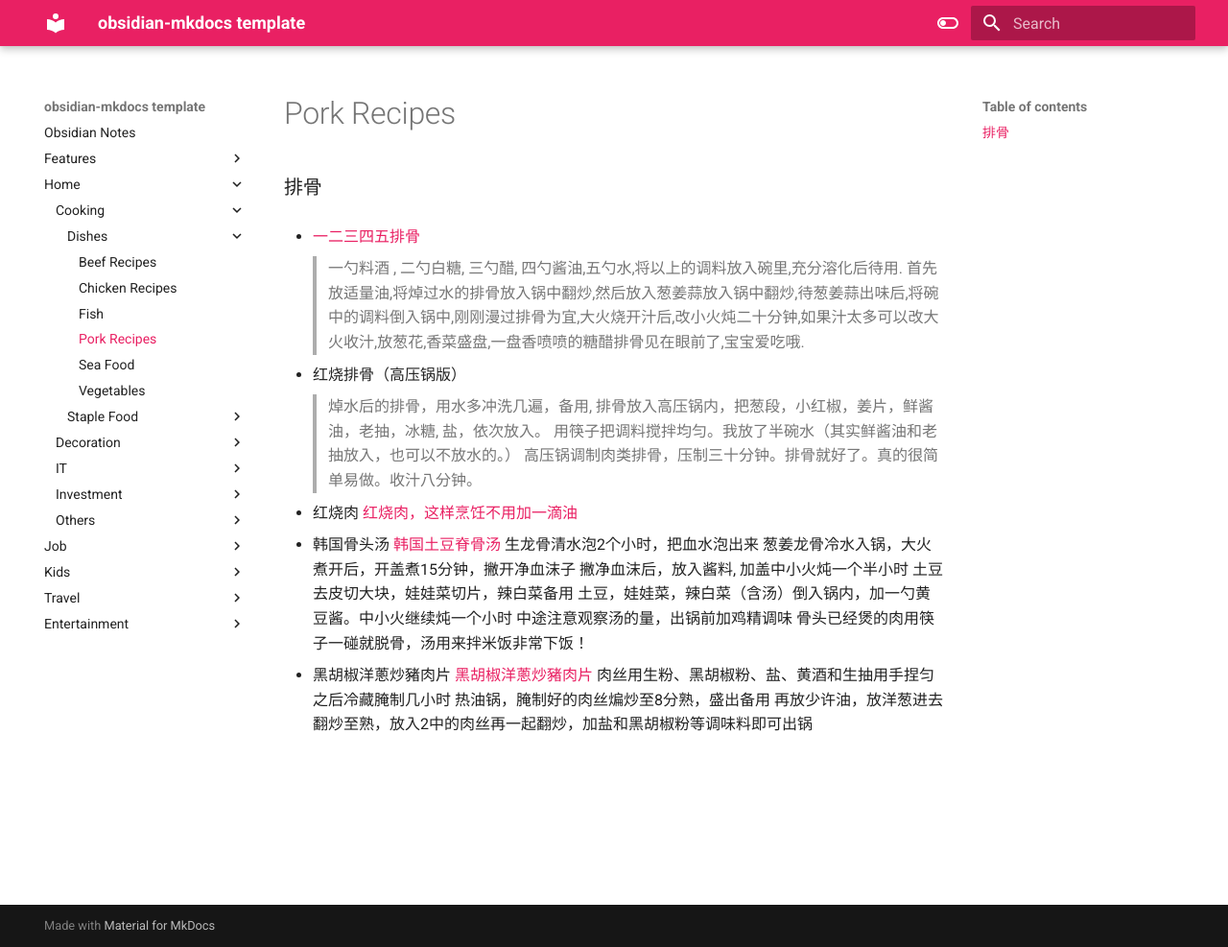
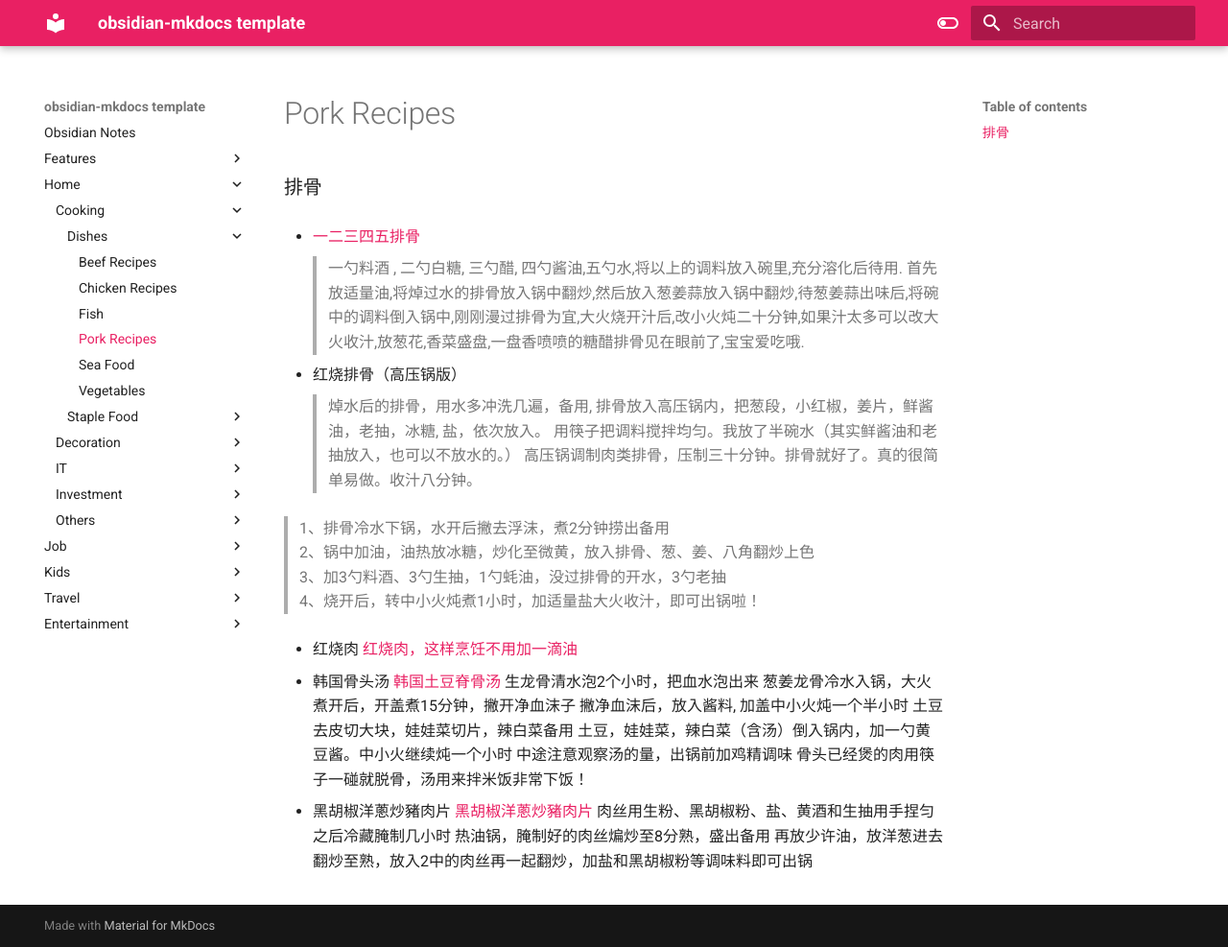
Before and after one commit to macsymgit/obsidian, an MkDocs documentation site: the page built from docs/Home/Cooking/Dishes/Pork Recipes.md, in a window 1280 px wide and 987 px high. Shown: the whole window at 96% size. Built offline with MkDocs 1.6.1 and Material for MkDocs 9.7.7, drawn with Linux system fonts in a browser that asks for light colours.

Commit message:
vault backup: 2024-05-05 16:36:42

```diff
--- a/docs/Home/Cooking/Dishes/Pork Recipes.md
+++ b/docs/Home/Cooking/Dishes/Pork Recipes.md
@@ -8,6 +8,11 @@
 > 焯水后的排骨，用水多冲洗几遍，备用, 排骨放入高压锅内，把葱段，小红椒，姜片，鲜酱油，老抽，冰糖, 盐，依次放入。
    用筷子把调料搅拌均匀。我放了半碗水（其实鲜酱油和老抽放入，也可以不放水的。）
    高压锅调制肉类排骨，压制三十分钟。排骨就好了。真的很简单易做。收汁八分钟。
+
+>	1、排骨冷水下锅，水开后撇去浮沫，煮2分钟捞出备用
+	   2、锅中加油，油热放冰糖，炒化至微黄，放入排骨、葱、姜、八角翻炒上色
+	   3、加3勺料酒、3勺生抽，1勺蚝油，没过排骨的开水，3勺老抽
+	   4、烧开后，转中小火炖煮1小时，加适量盐大火收汁，即可出锅啦！
 
 * 红烧肉
 	[红烧肉，这样烹饪不用加一滴油](https://www.youtube.com/watch?v=Bh7FjZ-W1IM)
```
Also changed, not shown: 1 other file.
